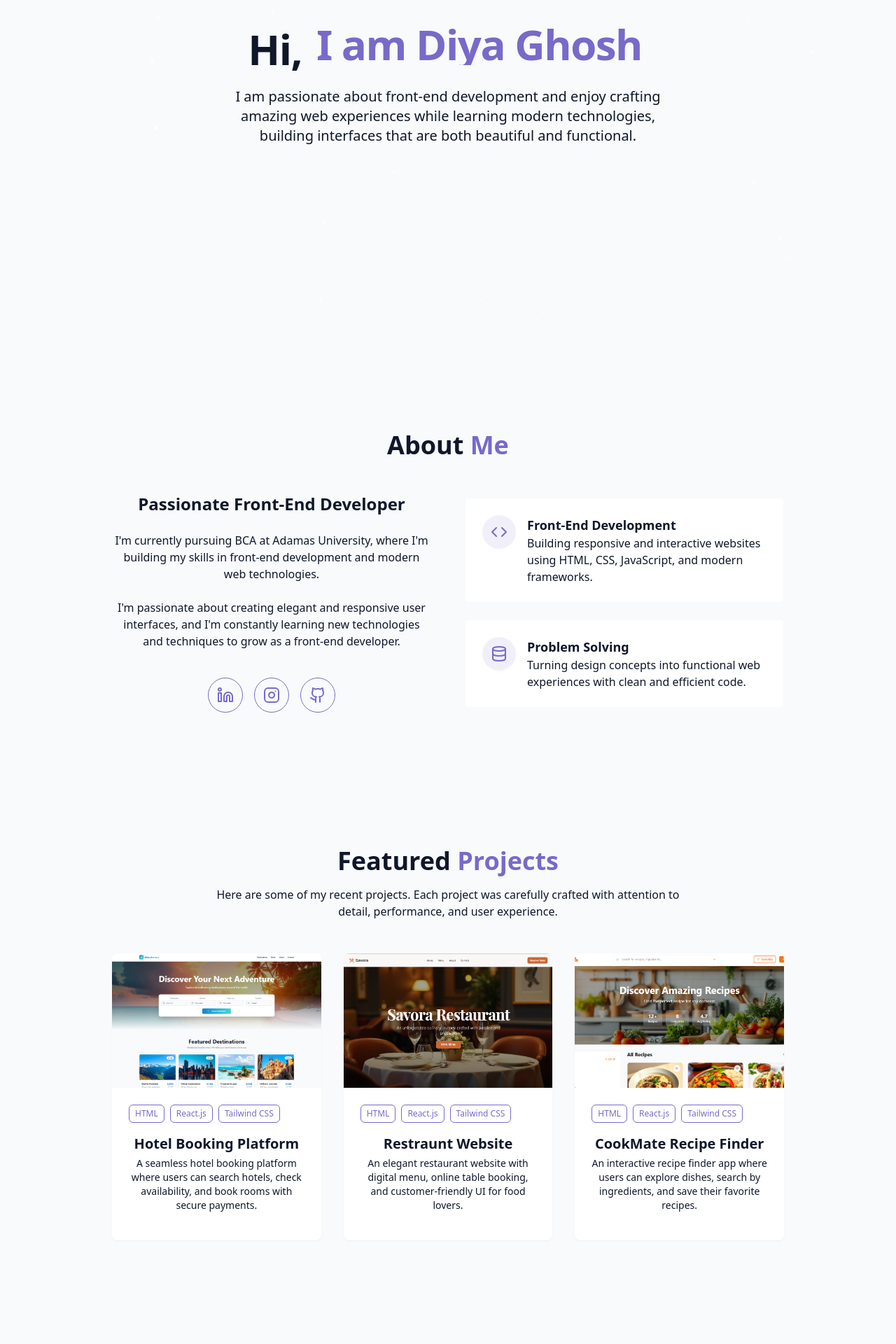
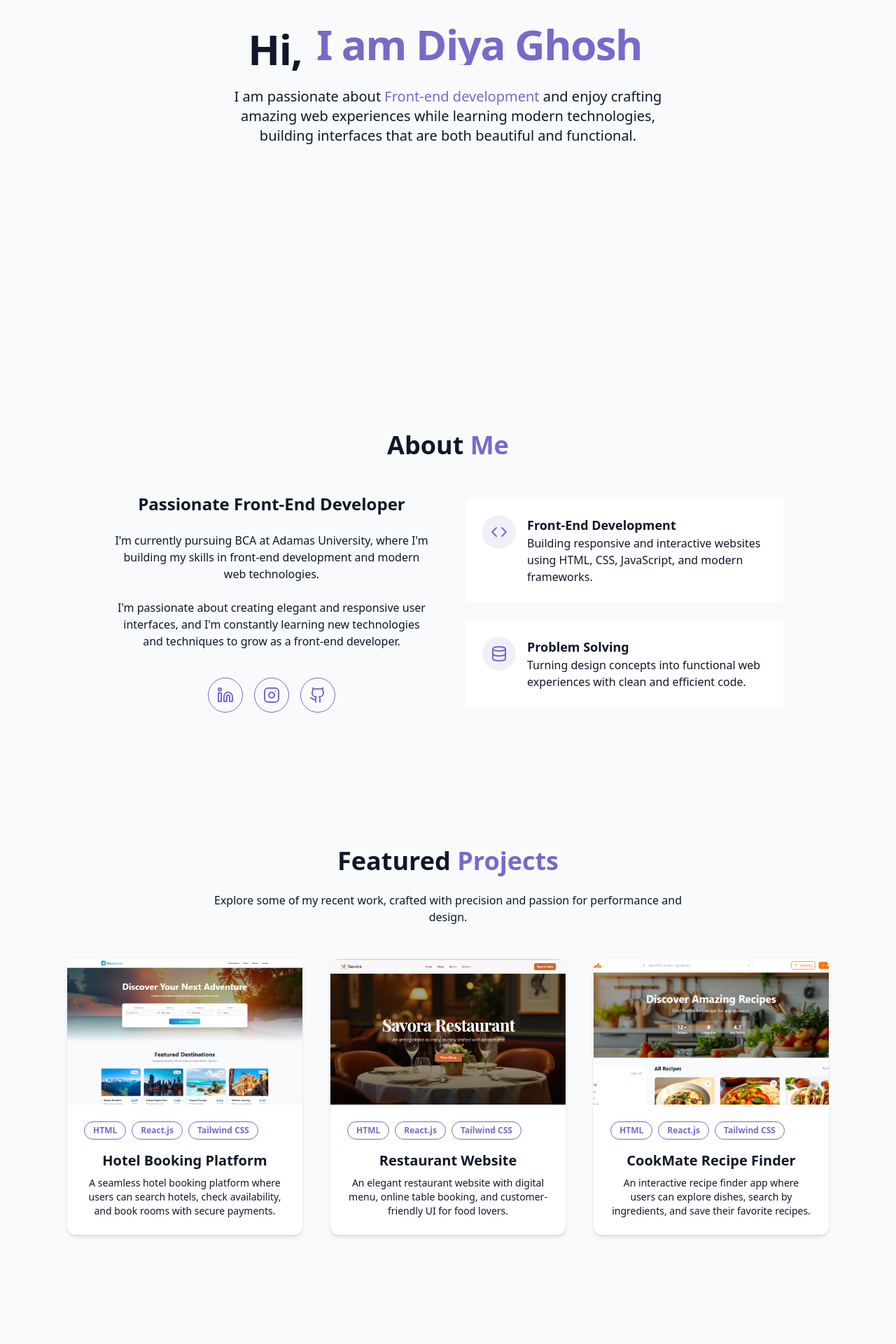
Before and after one commit to Diya030805/my-portfolio, a React (Vite) app: page / in a window 1280 px wide. Shown: the part 280-2200 px from the top of the page at 70% size. Built offline with nearby package versions, Linux system fonts and the light colour scheme.

Commit message:
Add contact form autocomplete attributes

```diff
--- a/src/components/AboutMe.jsx
+++ b/src/components/AboutMe.jsx
@@ -2,7 +2,7 @@ import { Code, Database, Linkedin, Instagram, Github } from "lucide-react";
 
 export default function AboutMe() {
   return (
-    <section id="about" className="py-24 px-4 relative">
+    <section id="about" className="py-24 px-4 relative animate-fade-slide-up-clean">
       <div className="container mx-auto max-w-5xl">
 <h2 className="text-3xl md:text-4xl font-bold mb-12 text-center animate-fade-slide-up-clean">
   About <span className="text-primary"> Me</span>
@@ -27,7 +27,7 @@ export default function AboutMe() {
 
             <div className="flex gap-4 pt-4 justify-center">
               <a
-                href="https://linkedin.com"
+                href="https://www.linkedin.com/in/diya-ghosh030508"
                 target="_blank"
                 rel="noopener noreferrer"
                 className="p-3 rounded-full border border-primary text-primary hover:bg-primary hover:text-white transition-all duration-300 hover:scale-110"
@@ -35,7 +35,7 @@ export default function AboutMe() {
                 <Linkedin className="h-6 w-6" />
               </a>
               <a
-                href="https://instagram.com"
+                href="https://www.instagram.com/diyaghosh0305?igsh=MXQxOXN0aXdrbWF0MA==&utm_source=ig_contact_invite "
                 target="_blank"
                 rel="noopener noreferrer"
                 className="p-3 rounded-full border border-primary text-primary hover:bg-primary hover:text-white transition-all duration-300 hover:scale-110"
@@ -43,7 +43,7 @@ export default function AboutMe() {
                 <Instagram className="h-6 w-6" />
               </a>
               <a
-                href="https://github.com"
+                href="https://github.com/Diya030805"
                 target="_blank"
                 rel="noopener noreferrer"
                 className="p-3 rounded-full border border-primary text-primary hover:bg-primary hover:text-white transition-all duration-300 hover:scale-110"
--- a/src/components/HeroSection.jsx
+++ b/src/components/HeroSection.jsx
@@ -19,7 +19,7 @@ export default function HeroSection() {
     </h1>
 
     <p className="text-lg md:text-xl text-muted-foreground max-w-2xl mx-auto mt-4 animate-fade-in">
-      I am passionate about front-end development and enjoy crafting amazing web experiences while learning modern technologies, building interfaces that are both beautiful and functional.
+      I am passionate about <span className="text-primary">Front-end development</span> and enjoy crafting amazing web experiences while learning modern technologies, building interfaces that are both beautiful and functional.
     </p>
   </div>
 </div>
--- /dev/null
+++ b/src/components/LightGradientBackground.jsx
@@ -0,0 +1,3 @@
+export default function LightGradientBackground() {
+  return <div className="light-animated-bg" />;
+}
--- a/src/components/ProjectsSection.jsx
+++ b/src/components/ProjectsSection.jsx
@@ -1,5 +1,3 @@
-import { ArrowRight, ExternalLink, Github } from "lucide-react";
-
 const projects = [
   {
     id: 1,
@@ -8,16 +6,14 @@ const projects = [
       "A seamless hotel booking platform where users can search hotels, check availability, and book rooms with secure payments.",
     image: "/projects/HotelBooking.png",
     tags: ["HTML", "React.js", "Tailwind CSS"],
-		demoUrl: "#",
   },
   {
     id: 2,
-		title: "Restraunt Website",
+    title: "Restaurant Website",
     description:
       "An elegant restaurant website with digital menu, online table booking, and customer-friendly UI for food lovers.",
     image: "/projects/Restraunt.png",
     tags: ["HTML", "React.js", "Tailwind CSS"],
-		demoUrl: "#",
   },
   {
     id: 3,
@@ -26,41 +22,39 @@ const projects = [
       "An interactive recipe finder app where users can explore dishes, search by ingredients, and save their favorite recipes.",
     image: "/projects/CookMate.png",
     tags: ["HTML", "React.js", "Tailwind CSS"],
-		demoUrl: "#",
   },
 ];
 
 const tagHoverColors = {
-	HTML: "hover:bg-red-500 hover:text-white hover:shadow-red-500/50",
-	"React.js": "hover:bg-blue-500 hover:text-white hover:shadow-blue-500/50",
-	"Tailwind CSS": "hover:bg-teal-500 hover:text-white hover:shadow-teal-500/50",
+  HTML: "hover:bg-red-500 hover:text-white hover:shadow-md",
+  "React.js": "hover:bg-blue-500 hover:text-white hover:shadow-md",
+  "Tailwind CSS": "hover:bg-teal-500 hover:text-white hover:shadow-md",
 };
 
 export default function ProjectsSection() {
   return (
     <section id="projects" className="py-24 px-4 relative">
-			<div className="container mx-auto max-w-5xl">
-				<h2 className="text-3xl md:text-4xl font-bold mb-4 text-center">
-					Featured{" "}
-					<span className="text-primary"> Projects </span>
+      <div className="container mx-auto max-w-6xl">
+        <h2 className="text-4xl font-bold mb-6 text-center">
+          Featured <span className="text-primary">Projects</span>
         </h2>
 
         <p className="text-center text-muted-foreground mb-12 max-w-2xl mx-auto">
-					Here are some of my recent projects. Each project was carefully
-					crafted with attention to detail, performance, and user experience.
+          Explore some of my recent work, crafted with precision and passion for
+          performance and design.
         </p>
 
-				<div className="grid grid-cols-1 md:grid-cols-2 lg:grid-cols-3 gap-8">
+        <div className="grid grid-cols-1 md:grid-cols-2 lg:grid-cols-3 gap-10">
           {projects.map((project) => (
             <div
               key={project.id}
-							className="group bg-card rounded-lg overflow-hidden shadow-xs card-hover"
+              className="group bg-card rounded-xl overflow-hidden shadow-md transition-all duration-500 hover:bg-primary/10 hover:shadow-xl hover:border hover:border-primary"
             >
-							<div className="h-48 overflow-hidden">
+              <div className="h-52 overflow-hidden">
                 <img
                   src={project.image}
                   alt={project.title}
-									className="w-full h-full object-cover transition-transform duration-500 group-hover:scale-110"
+                  className="w-full h-full object-cover transform transition-transform duration-500 group-hover:scale-105"
                 />
               </div>
 
@@ -69,22 +63,19 @@ export default function ProjectsSection() {
                   {project.tags.map((tag) => (
                     <span
                       key={tag}
-											className={`px-2 py-1 text-xs font-medium border border-primary rounded-md text-primary transition-all duration-300 hover:bg-primary hover:text-white hover:scale-110 ${tagHoverColors[tag]}`}
+                      className={`px-3 py-1 text-xs font-semibold border border-primary rounded-full text-primary transition-all duration-300 ease-in-out transform hover:scale-105 ${tagHoverColors[tag]}`}
                     >
                       {tag}
                     </span>
                   ))}
                 </div>
 
-								<h3 className="text-xl font-semibold mb-1">
+                <h3 className="text-xl font-semibold mb-2 group-hover:text-primary transition-colors duration-300">
                   {project.title}
                 </h3>
-								<p className="text-muted-foreground text-sm mb-4">
+                <p className="text-muted-foreground text-sm">
                   {project.description}
                 </p>
-								<div className="flex justify-between items-center">
-									<div className="flex space-x-3"></div>
-								</div>
               </div>
             </div>
           ))}
--- a/src/index.css
+++ b/src/index.css
@@ -1,5 +1,6 @@
 /* Tailwind directives — MUST be first */
 @import "tailwindcss";
+@custom-variant dark (&:is(.dark *));
 
 
 
@@ -89,6 +90,23 @@
 
     --border: 217 33% 20%;
   }
+.light-animated-bg {
+  position: absolute;
+  inset: 0;
+  z-index: -1;
+  background: linear-gradient(-45deg, #ff9a9e, #fad0c4, #fbc2eb, #a1c4fd);
+  background-size: 400% 400%;
+  animation: gradientShift 12s ease infinite;
+  opacity: 0.8;
+}
+
+@keyframes gradientShift {
+  0% { background-position: 0% 50%; }
+  50% { background-position: 100% 50%; }
+  100% { background-position: 0% 50%; }
+}
+
+
 
   * {
     @apply border-border;
--- a/src/pages/Home.jsx
+++ b/src/pages/Home.jsx
@@ -1,27 +1,53 @@
+import { useState, useEffect } from "react";
 import ThemeToggle from "../components/ThemeToggle";
 import StarBackground from "../components/StarBackground";
-import Navbar from "../components/navbar";
+import LightGradientBackground from "../components/LightGradientBackground";
+import Navbar from "../components/Navbar";
 import HeroSection from "../components/HeroSection";
 import AboutMe from "../components/AboutMe";
 import ProjectsSection from "../components/ProjectsSection";
 import ContactSection from "../components/ContactSection";
 import Footer from "../components/Footer";
 
+export default function Home() {
+  const [darkMode, setDarkMode] = useState(false);
 
+  useEffect(() => {
+    const isDark = document.documentElement.classList.contains("dark");
+    setDarkMode(isDark);
 
-export default function Home() {
+    const observer = new MutationObserver(() => {
+      const updatedDark = document.documentElement.classList.contains("dark");
+      setDarkMode(updatedDark);
+    });
+
+    observer.observe(document.documentElement, {
+      attributes: true,
+      attributeFilter: ["class"],
+    });
+
+    return () => observer.disconnect();
+  }, []);
+
   return (
-    <div className="min-h-screen bg-background text-foreground overflow-x-hidden">
-      <ThemeToggle />
-      <StarBackground />
+    <div className="min-h-screen bg-background text-foreground overflow-x-hidden relative">
+      <ThemeToggle setDarkMode={setDarkMode} />
+
+      {/* Render only one background */}
+      {darkMode ? (
+        <StarBackground />
+      ) : (
+        <div className="block dark:hidden">
+          <LightGradientBackground />
+        </div>
+      )}
 
       <Navbar />
       <HeroSection />
       <AboutMe />
-
       <ProjectsSection />
       <ContactSection />
       <Footer />
     </div>
   );
-};
+}
```
Also changed, not shown: src/components/ContactSection.jsx (+35 -36 lines). Lines whose indentation alone changed are shown as unchanged.
